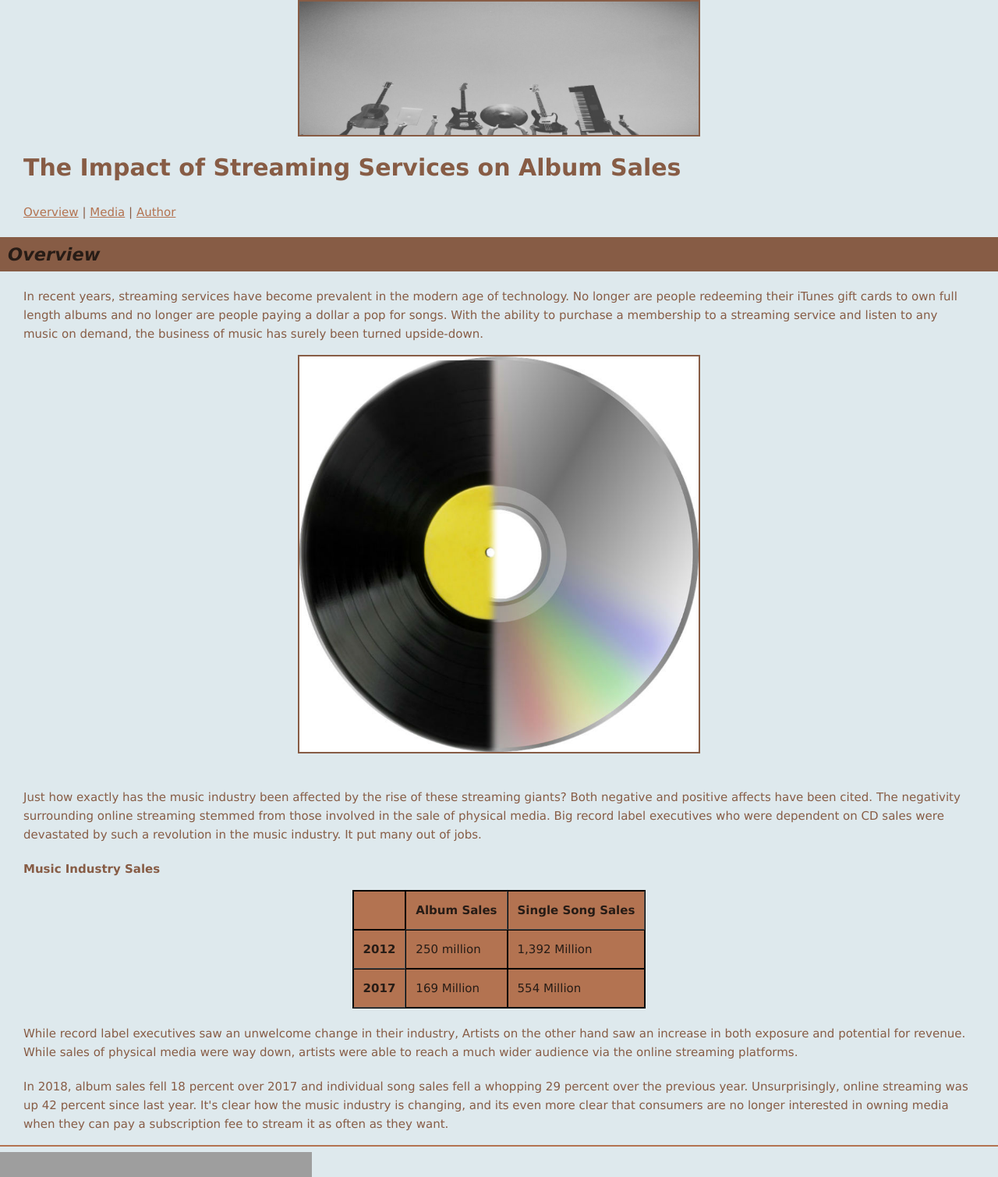
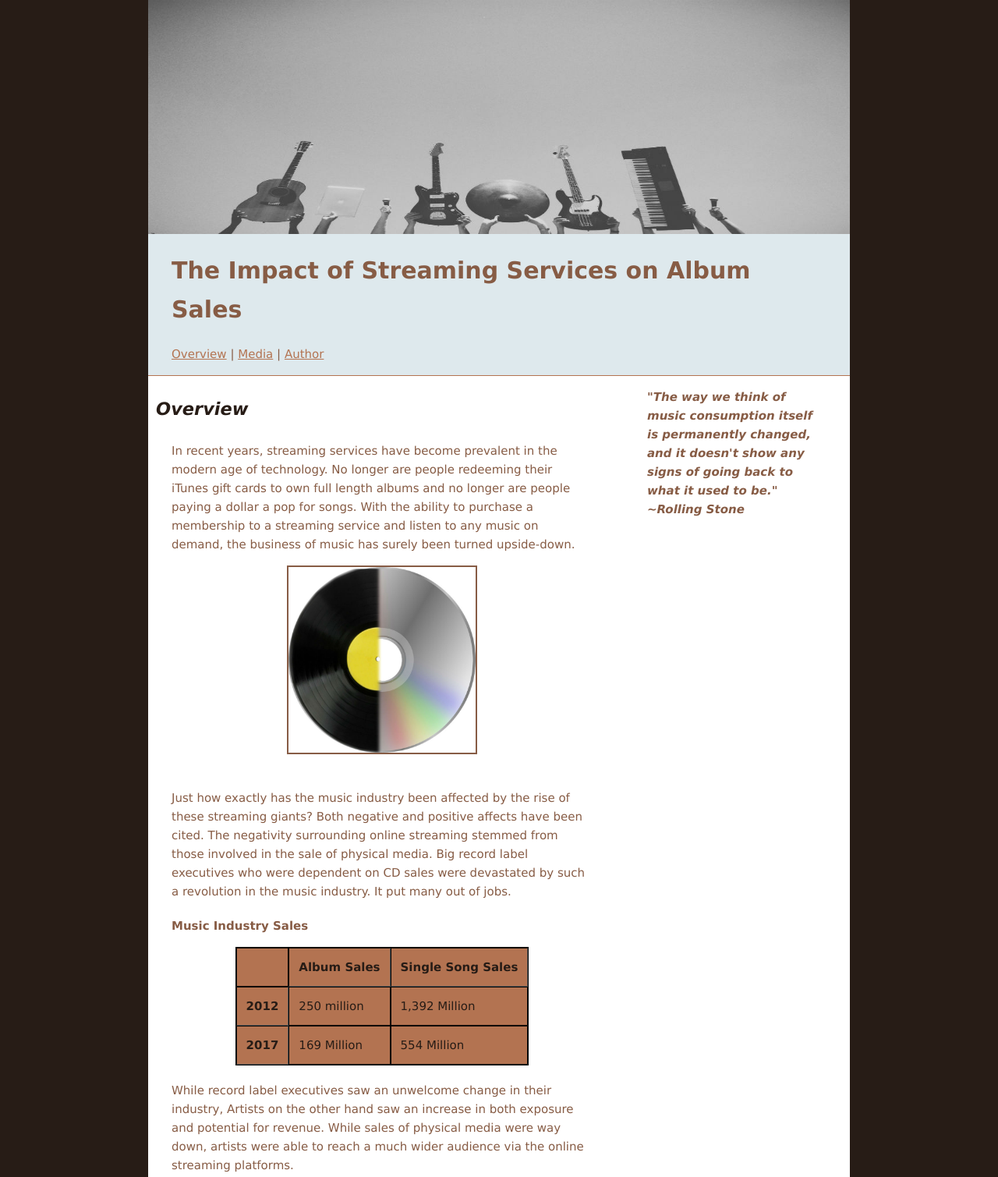
Before and after one commit to Aaronius98/lis2360_webdev, a plain HTML site: page lesson6_assignment/index.html in a window 1280 px wide. Shown: the top 1509 px of the page at 78% size. Drawn offline with Linux system fonts and the light colour scheme; grey boxes are pictures that could not be loaded.

Commit message:
lesson 6 final commit

```diff
--- a/lesson6_assignment/index.html
+++ b/lesson6_assignment/index.html
@@ -1,7 +1,7 @@
 <!DOCTYPE html>
 <html>
 <head>
-<!-- Webpage by Aaron Baughman completed 3/24/19 -->
+<!-- Webpage by Aaron Baughman completed 4/7/19 -->
 <!-- amb16ac@my.fsu.edu -->
     <meta charset="UTF-8">
     <title>The Impact of Streaming Services on Album Sales</title>
@@ -11,9 +11,13 @@
     <meta name="author" content="Aaron Baughman">
 </head>
 <body>
-    <img src="images/instrument.jpg" alt="Collection of Instruments" class="center">
+<div id="container">
+    <div id="header">
+            <img src="images/instrument.jpg" alt="Collection of Instruments" width="100%">
         <h1>The Impact of Streaming Services on Album Sales</h1>
         <p><a href="index.html">Overview</a> | <a href="media.html">Media</a> | <a href="author.html">Author</a></p>
+    </div><!-- end of header-->
+    <div id="content">
         <h2><em>Overview</em></h2>
         <p>In recent years, streaming services have become prevalent in the modern age of technology.
         No longer are people redeeming their iTunes gift cards to own full length albums and no longer are people paying a dollar a pop for songs. With the ability to purchase a membership to a streaming service and listen to any music on demand, the business of music has surely been turned upside-down.</p>
@@ -41,8 +45,16 @@ No longer are people redeeming their iTunes gift cards to own full length albums
         </table>
         <p>While record label executives saw an unwelcome change in their industry, Artists on the other hand saw an increase in both exposure and potential for revenue. While sales of physical media were way down, artists were able to reach a much wider audience via the online streaming platforms. </p>
         <p>In 2018, album sales fell 18 percent over 2017 and individual song sales fell a whopping 29 percent over the previous year. Unsurprisingly, online streaming was up 42 percent since last year. It's clear how the music industry is changing, and its even more clear that consumers are no longer interested in owning media when they can pay a subscription fee to stream it as often as they want. </p>
-<hr>
+    </div> <!-- end of content-->
+    <div id="sidebar">
+            <blockquote>
+                <em><strong>"The way we think of music consumption itself is permanently changed, and it doesn't show any signs of going back to what it used to be." ~Rolling Stone</strong></em>
+            </blockquote>
+        </div>
+    <div id="footer">
         <a rel="license" href="http://creativecommons.org/licenses/by/4.0/"><img alt="Creative Commons License" style="border-width:0" src="https://i.creativecommons.org/l/by/4.0/88x31.png" /></a>
         <a href="mailto:amb16ac@my.fsu.edu">Aaron Baughman</a>
+    </div><!-- end of footer-->
+</div><!-- end container -->
 </body>
 </html>
--- a/lesson6_assignment/style.css
+++ b/lesson6_assignment/style.css
@@ -1,10 +1,10 @@
 @charset "UTF-8";
-/*Style sheet by Aaron Baughman, completed 3/24/19*/
+/*Style sheet by Aaron Baughman, updated 4/7/19*/
 body {
 	font-family: geneva, arial, helvetica, san-serif;
 	font-size:15px;
 	line-height:1.6em;
-	background-color: #dee9ed;
+	background-color: #271c16;
 	margin: 0;
 	padding: 0;
 	color: #875c45;
@@ -17,7 +17,6 @@ h1 { /*Styles main heading */
 }
 h2 { /*Styles second level heading */
 	color: #271c16;
-	background-color: #875c45;
 	font-size: 1.5em;
 	padding: 10px;
 	margin-top:20px;
@@ -28,7 +27,7 @@ p { /*Styles paragraph text */
 	padding-right: 30px;
 	padding-left: 30px;
 }
-img.center { /*formats image layout*/
+img.center { /*formats image layout */
   display: block;
   margin-left: auto;
   margin-right: auto;
@@ -42,7 +41,7 @@ li { /*Aligns odered list */
 ul { /*Aligns unordered list */
 	margin-left: 15px;
 }
-table.center { /*Modifies first table to center on page*/
+table.center { /*Modifies first table to center on page */
   margin-left:auto;
 	margin-right:auto;
 	border: 1px solid black;
@@ -81,3 +80,33 @@ a:visited {
 a:hover, a:active, a:focus { /* this group of selectors will give a keyboard navigator the same hover experience as the person using a mouse. */
 	text-decoration: none;
 }
+/* DIV STYLES FOR PAGE LAYOUT*/
+#container {
+	width: 900px;
+	margin: 0 auto;
+	background-color: #fff;
+	overflow: hidden;
+
+}
+#header {
+		width: 100%;
+		background-color: #dee9ed;
+		border-bottom: 1px solid #b37351;
+}
+#content {
+		width: 600px;
+		float: left;
+}
+#sidebar{
+	width: 300px;
+	float: left;
+}
+#footer {
+		width: 100%;
+		background-color: #dee9ed;
+		border-top: 1px solid #b37351;
+		clear: both;
+}
+#footer p{
+	margin: 0;
+}
```
Also changed, not shown: lesson6_assignment/author.html (+12 -2 lines), lesson6_assignment/media.html (+16 -8 lines). Lines whose indentation alone changed are shown as unchanged.
